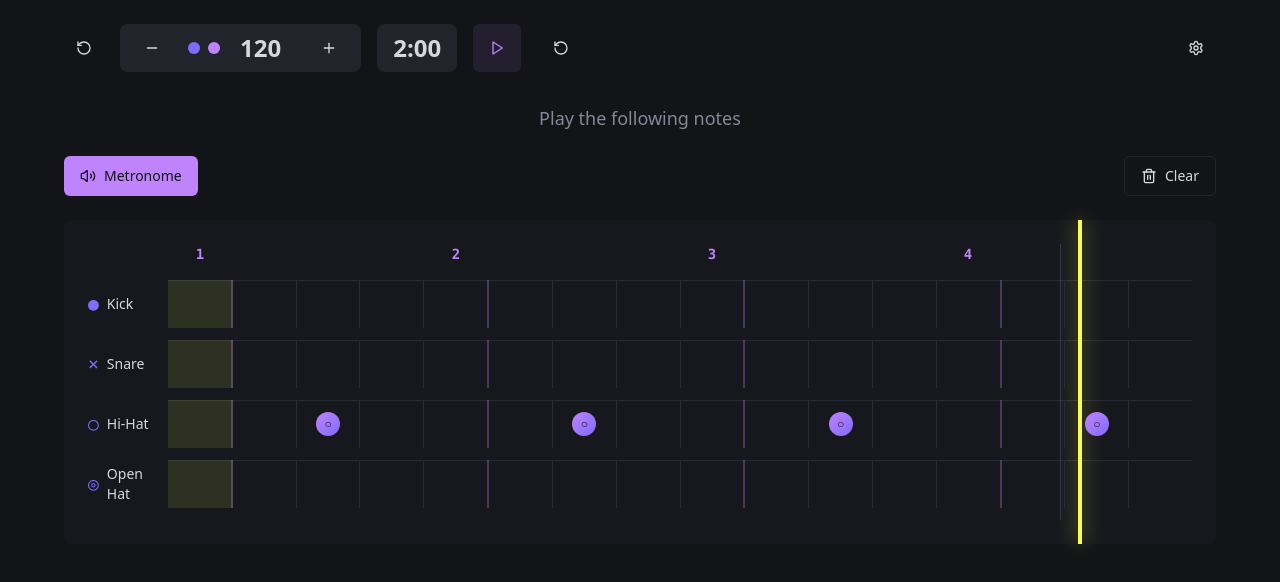
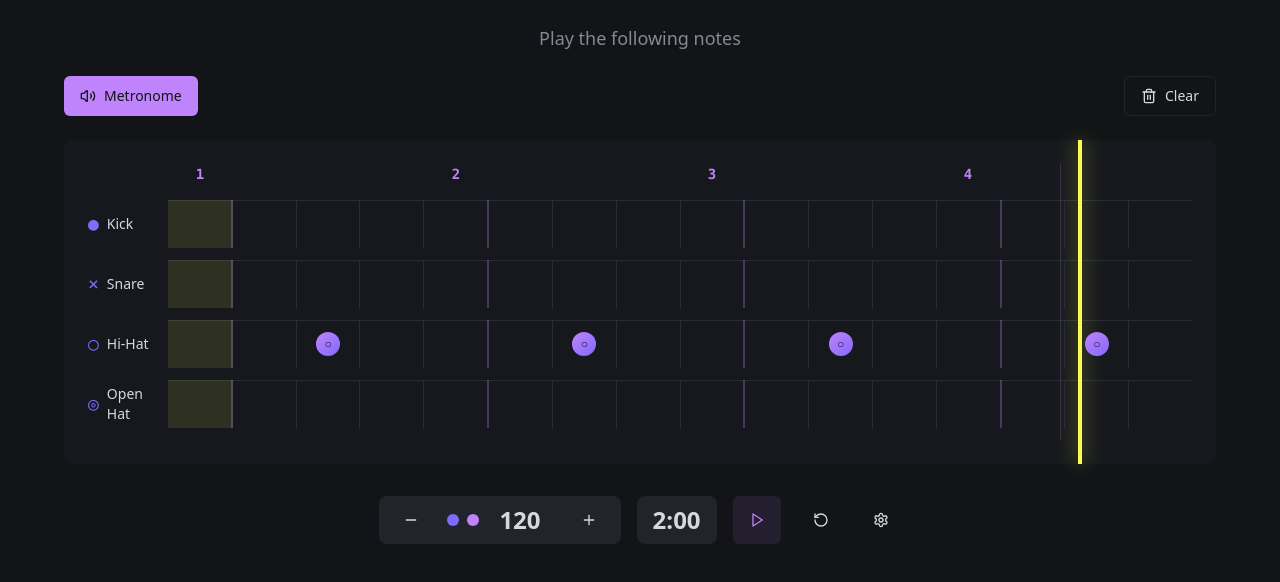
Before and after one commit to Zoharlev/drum-beat-visionary-16th, a React (Vite) app: page / in a window 1280 px wide. Shown: the top 582 px of the page. Built offline with nearby package versions, Linux system fonts and the light colour scheme.

Commit message:
Relocate toolbar to bottom
Move the toolbar to the bottom center of the widget to improve layout and user experience.

```diff
--- a/src/components/DrumMachine.tsx
+++ b/src/components/DrumMachine.tsx
@@ -420,13 +420,26 @@ export const DrumMachine = () => {
   return (
     <div className="min-h-screen bg-background p-6">
       <div className="max-w-6xl mx-auto">
-        {/* Header Controls */}
-        <div className="flex items-center justify-between mb-8">
+        {/* Pattern Instructions */}
+        <div className="text-center mb-6">
+          <p className="text-muted-foreground text-lg">
+            Play the following notes
+          </p>
+        </div>
+
+        {/* Drum Grid */}
+        <DrumGrid
+          pattern={pattern}
+          currentStep={currentStep}
+          onStepToggle={toggleStep}
+          onClearPattern={clearPattern}
+          metronomeEnabled={metronomeEnabled}
+          onMetronomeToggle={() => setMetronomeEnabled(!metronomeEnabled)}
+        />
+
+        {/* Bottom Toolbar */}
+        <div className="flex justify-center mt-8">
           <div className="flex items-center gap-4">
-            <Button variant="ghost" size="icon">
-              <RotateCcw className="h-5 w-5" />
-            </Button>
-
             {/* Tempo Controls */}
             <div className="flex items-center gap-2 px-4 py-2 bg-secondary rounded-lg">
               <Button
@@ -485,29 +498,12 @@ export const DrumMachine = () => {
             >
               <RotateCcw className="h-5 w-5" />
             </Button>
+
+            <Button variant="ghost" size="icon">
+              <Settings className="h-5 w-5" />
+            </Button>
           </div>
-
-          <Button variant="ghost" size="icon">
-            <Settings className="h-5 w-5" />
-          </Button>
         </div>
-
-        {/* Pattern Instructions */}
-        <div className="text-center mb-6">
-          <p className="text-muted-foreground text-lg">
-            Play the following notes
-          </p>
-        </div>
-
-        {/* Drum Grid */}
-        <DrumGrid
-          pattern={pattern}
-          currentStep={currentStep}
-          onStepToggle={toggleStep}
-          onClearPattern={clearPattern}
-          metronomeEnabled={metronomeEnabled}
-          onMetronomeToggle={() => setMetronomeEnabled(!metronomeEnabled)}
-        />
       </div>
     </div>
   );
```
